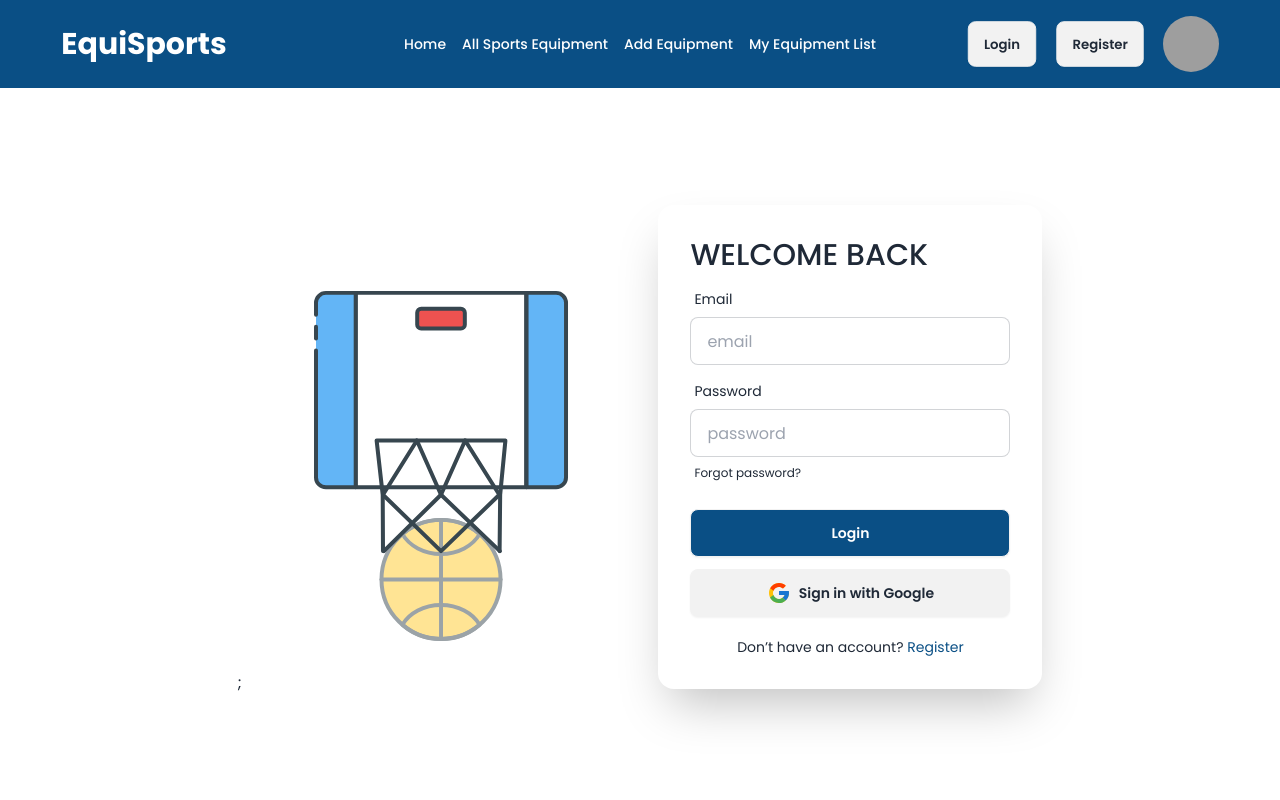
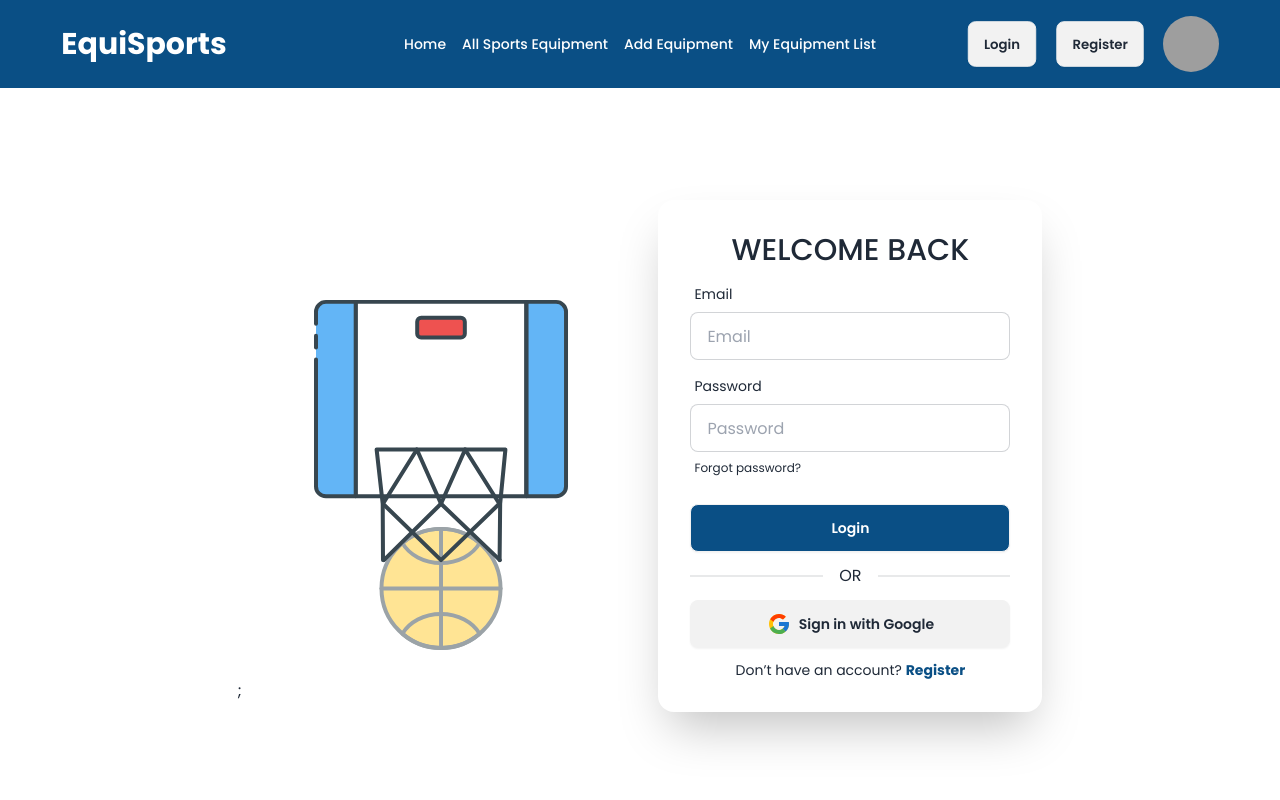
Before and after one commit to abdurrahmansoftlinkbd/equi-sports, a React (Vite) app: page /login in a window 1280 px wide. Shown: the top 800 px of the page. Built offline with nearby package versions, Linux system fonts and the light colour scheme; grey boxes are pictures that could not be loaded.

Commit message:
login form modified

```diff
--- a/src/pages/Login.jsx
+++ b/src/pages/Login.jsx
@@ -12,14 +12,16 @@ const Login = () => {
         </div>
         <div className="card w-full max-w-sm shrink-0 shadow-2xl">
           <form className="card-body">
-            <h2 className="uppercase font-medium text-3xl">Welcome Back</h2>
+            <h2 className="uppercase text-center font-medium text-3xl">
+              Welcome Back
+            </h2>
             <div className="form-control">
               <label className="label">
                 <span className="label-text">Email</span>
               </label>
               <input
                 type="email"
-                placeholder="email"
+                placeholder="Email"
                 className="input input-bordered"
                 required
               />
@@ -30,7 +32,7 @@ const Login = () => {
               </label>
               <input
                 type="password"
-                placeholder="password"
+                placeholder="Password"
                 className="input input-bordered"
                 required
               />
@@ -42,13 +44,17 @@ const Login = () => {
             </div>
             <div className="form-control">
               <button className="btn mt-3 bg-primary text-white ">Login</button>
-              <button className="btn my-3 ">
+              <div className="divider">OR</div>
+              <button className=" btn bg-base-200 hover:bg-base-100">
                 <FcGoogle className="text-2xl" />
                 Sign in with Google
               </button>
-              <p className="text-sm text-center mt-2">
+              <p className="text-sm text-center mt-3">
                 Don’t have an account?{" "}
-                <Link className="text-primary" to="/register">
+                <Link
+                  className="text-primary font-bold hover:underline"
+                  to="/register"
+                >
                   Register
                 </Link>
               </p>
```
